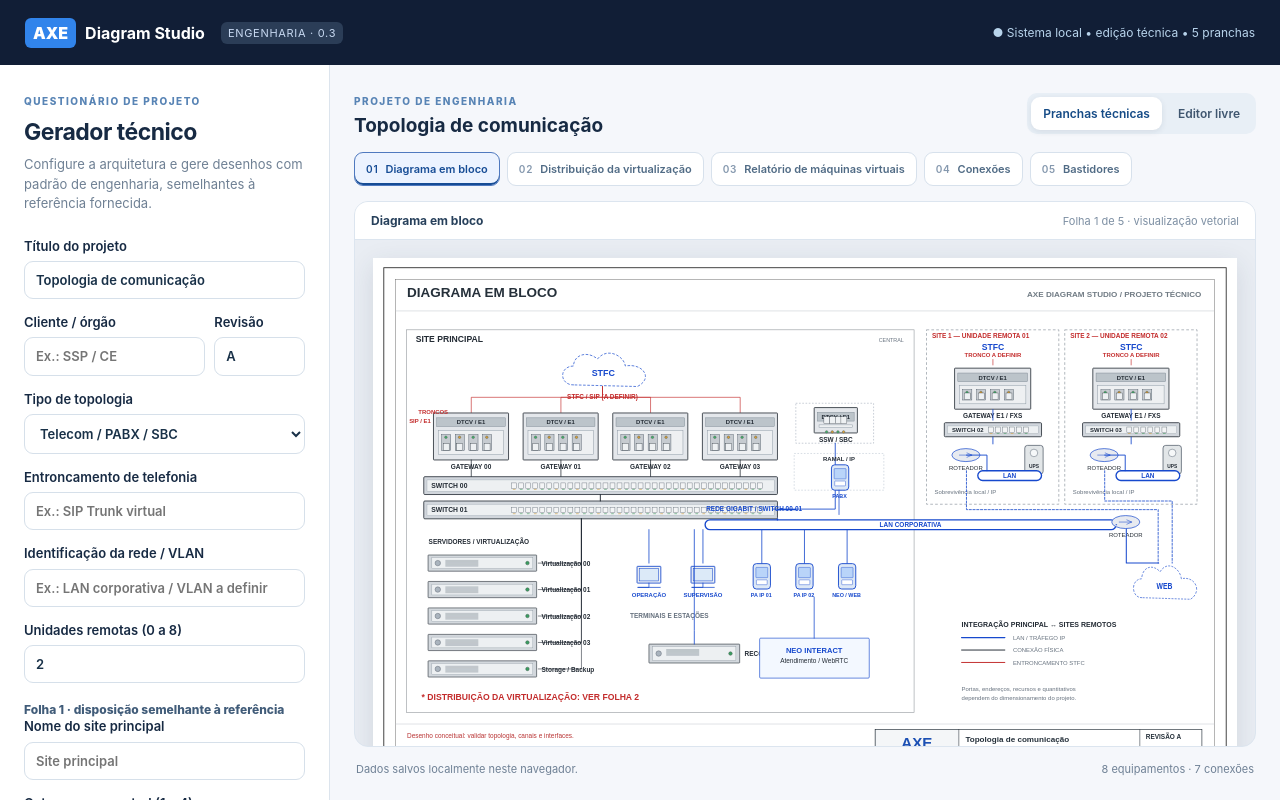
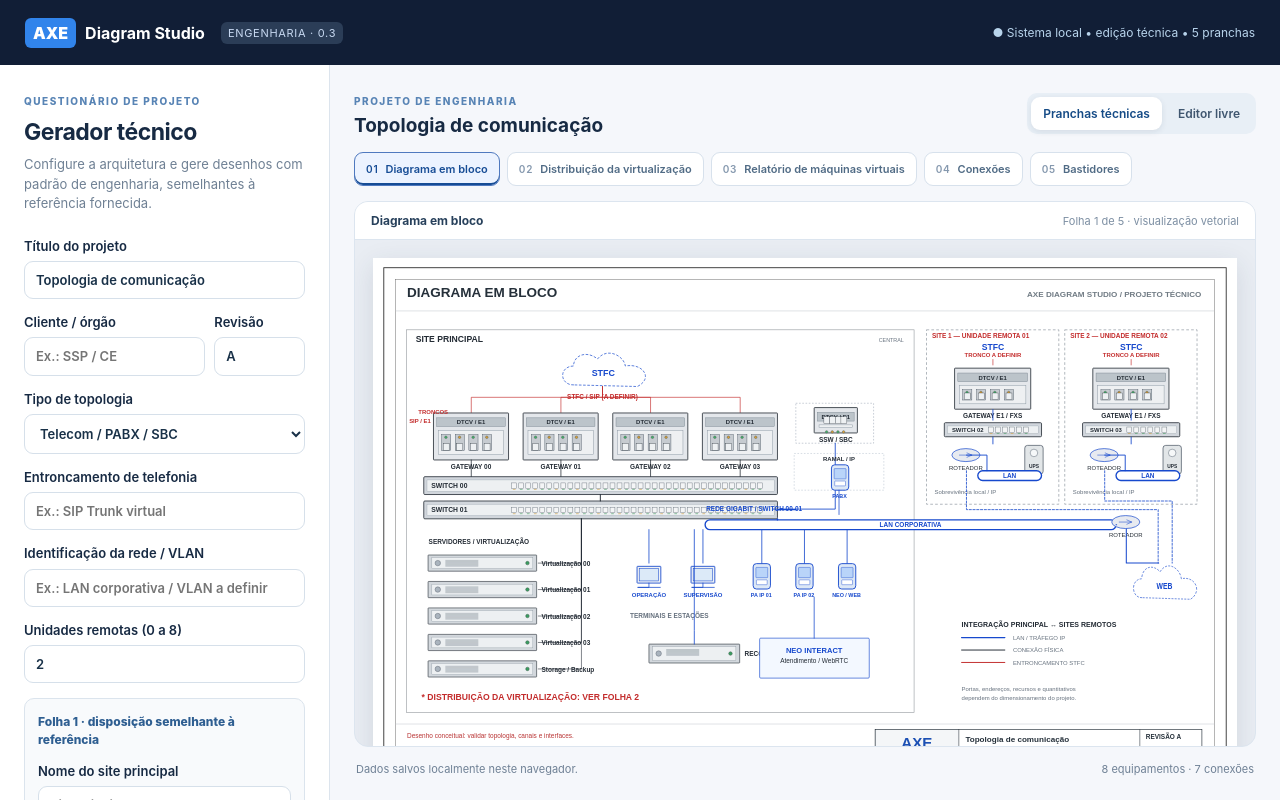
Before and after one commit to jeffaxe81/axe-diagrams-studio, a React (Vite) app: page / in a window 1280 px wide. Built offline with nearby package versions, Linux system fonts and the light colour scheme.

Commit message:
style: group Folha 1 site metadata and gateway controls

```diff
--- a/src/styles.css
+++ b/src/styles.css
@@ -98,3 +98,19 @@ h2 { margin: 5px 0 0; font-size: 19px; }
   .sheet-tabbar button { flex:1 1 140px; }
   .equip-node { width:180px; }
 }
+
+/* Reference-faithful site and gateway questionnaire controls. */
+.block-layout-fields {
+  padding: 14px 13px 2px;
+  background: #f8fafc;
+  border: 1px solid #dbe4ed;
+  border-radius: 10px;
+  margin: 5px 0 16px;
+}
+.block-layout-fields .field-title {
+  display: block;
+  margin-bottom: 15px;
+  color: #2e5e91;
+  line-height: 1.45;
+}
+.block-layout-fields label { margin-bottom: 13px; }
```
